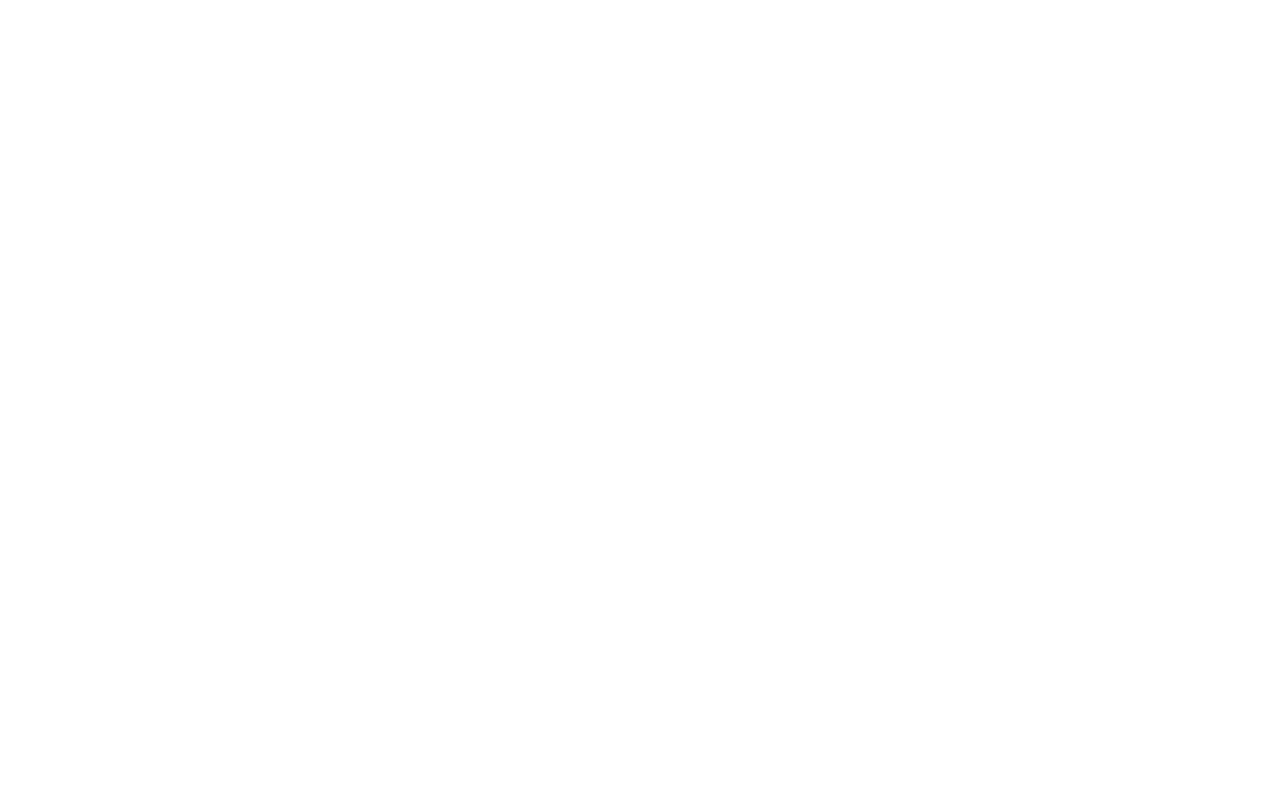
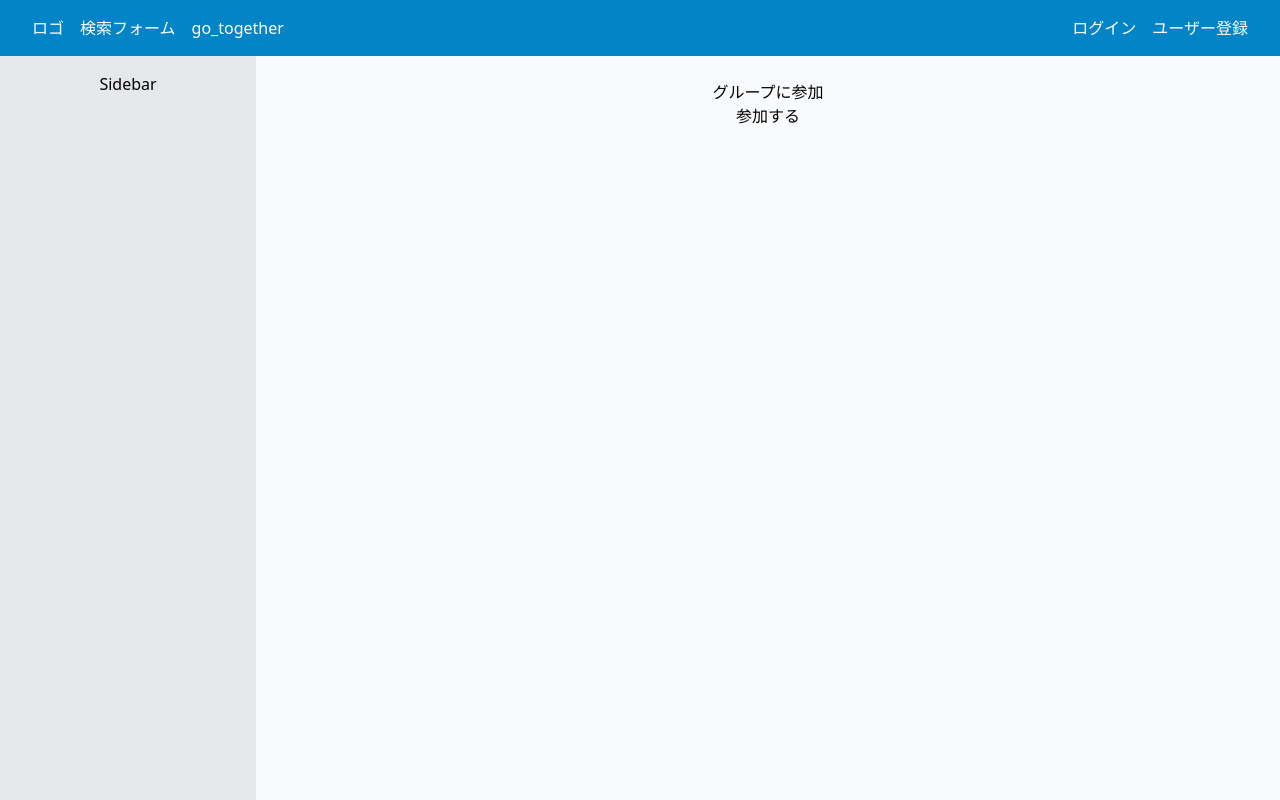
Before and after one commit to Masaki-ohara/go_together_front, a React (Vite) app: page /groups/join in a window 1280 px wide. Before the commit this address had no page. Built offline with nearby package versions, Linux system fonts and the light colour scheme.

Commit message:
招待画面作成

```diff
--- a/src/App.tsx
+++ b/src/App.tsx
@@ -15,6 +15,7 @@
 import CreateGroups from "./features/groups/CreateGroups";
 import GroupList from "./features/groups/GroupList";
 import Layout from "./components/Layout";
+import JoinGroup from "./features/groups/JoinGroup";
 
 function App() {
   return (
@@ -31,6 +32,11 @@
             <Route path="/groups" element={<GroupList />} />
             <Route path="/groups/:groupId/plans" element={<PlanList />} />
             <Route path="/groups/:groupId/plans/new" element={<PlanForm />} />
+            <Route
+              path="/groups/:groupId/plans/:planId/edit"
+              element={<PlanEditForm />}
+            />
+            <Route path="/groups/join" element={<JoinGroup />} />
           </Route>
 
           <Route path="/signup" element={<SignUp />} />
--- a/src/features/groups/CreateGroups.tsx
+++ b/src/features/groups/CreateGroups.tsx
@@ -131,7 +131,6 @@
         }),
       });
 
-      // --- ここから追加・修正したバリデーション ---
       if (res.status === 401) {
         // サーバーから「認証不可」が返ってきた場合
         alert("セッションが切れました。もう一度ログインしてください。");
@@ -141,7 +140,6 @@
         navigate("/login");
         return;
       }
-      // --- ここまで ---
 
       // トークンの更新保存
       saveAuthHeaders(res);
--- a/src/features/groups/GroupList.tsx
+++ b/src/features/groups/GroupList.tsx
@@ -55,10 +55,12 @@
 import { useEffect, useState } from "react";
 import { useNavigate } from "react-router-dom";
 import { saveAuthHeaders } from "../../utils/auth";
+import { toast } from "react-toastify";
 
 interface Group {
   id: number;
   name: string;
+  share_token: string;
 }
 
 export default function GroupList() {
@@ -66,6 +68,8 @@
   const [loading, setLoading] = useState(true);
   const [error, setError] = useState<string | null>(null);
   const navigate = useNavigate();
+  const [link, setLink] = useState("");
+  const [shareToken, setShareToken] = useState("");
 
   useEffect(() => {
     const fetchGroups = async () => {
@@ -78,10 +82,9 @@
           },
         });
 
-        saveAuthHeaders(res); // 最新トークンを保存
-
+        saveAuthHeaders(res);
         if (res.status === 401) {
-          navigate("/login"); // 未認証ならログインページへ
+          navigate("/login");
           return;
         }
 
@@ -114,15 +117,28 @@
     <div className="max-w-md mx-auto mt-6">
       <h1 className="text-2xl font-bold mb-4">グループ一覧</h1>
       <div className="space-y-3">
-        {groups.map((group) => (
+        {groups.map((group) => {
+          const link = `${window.location.origin}/groups/join?token=${group.share_token}`;
+          return (
             <div
               key={group.id}
               onClick={() => navigate(`/groups/${group.id}/plans`)}
               className="p-4 border rounded cursor-pointer hover:bg-gray-100"
             >
               {group.name}
+              <button
+                onClick={(e) => {
+                  e.stopPropagation();
+                  navigator.clipboard.writeText(link);
+                  toast.success("招待リンクをコピーしました！");
+                }}
+                className="mt-2 ml-7 bg-blue-500 text-white px-2 py-1 rounded"
+              >
+                招待リンクをコピー
+              </button>
             </div>
-        ))}
+          );
+        })}
       </div>
     </div>
   );
--- /dev/null
+++ b/src/features/groups/JoinGroup.tsx
@@ -0,0 +1,45 @@
+// src/features/groups/JoinGroup.tsx
+// import { useParams, useNavigate } from "react-router-dom";
+import { useSearchParams, useNavigate } from "react-router-dom";
+
+export default function JoinGroup() {
+  const [searchParams] = useSearchParams();
+  const token = searchParams.get("token");
+  const navigate = useNavigate();
+
+  const handleJoin = async () => {
+    if (!token) {
+      alert("招待トークンが見つかりません。");
+      return;
+    }
+    const res = await fetch("http://localhost:3000/api/v1/groups/join", {
+      method: "POST",
+      headers: {
+        "Content-Type": "application/json",
+        "access-token": localStorage.getItem("access-token") || "",
+        client: localStorage.getItem("client") || "",
+        uid: localStorage.getItem("uid") || "",
+      },
+      body: JSON.stringify({ token }),
+    });
+
+    const data = await res.json();
+
+    if (res.ok) {
+      // alert({ group: "に参加しました！" });
+      // navigate("/groups");
+      alert(`${data.group_name} に参加しました！`);
+      navigate("/groups");
+    } else {
+      alert("失敗しました");
+      navigate("/login");
+    }
+  };
+
+  return (
+    <div>
+      <h1>グループに参加</h1>
+      <button onClick={handleJoin}>参加する</button>
+    </div>
+  );
+}
--- a/src/pages/SignUp.tsx
+++ b/src/pages/SignUp.tsx
@@ -50,7 +50,6 @@
       localStorage.setItem("client", res.headers.get("client") || "");
       localStorage.setItem("uid", res.headers.get("uid") || "");
 
-      // ✅ 成功したら
       toast.success("ユーザー登録が完了しました 🎉");
 
       setTimeout(() => {
```
Lines whose indentation alone changed are shown as unchanged.
